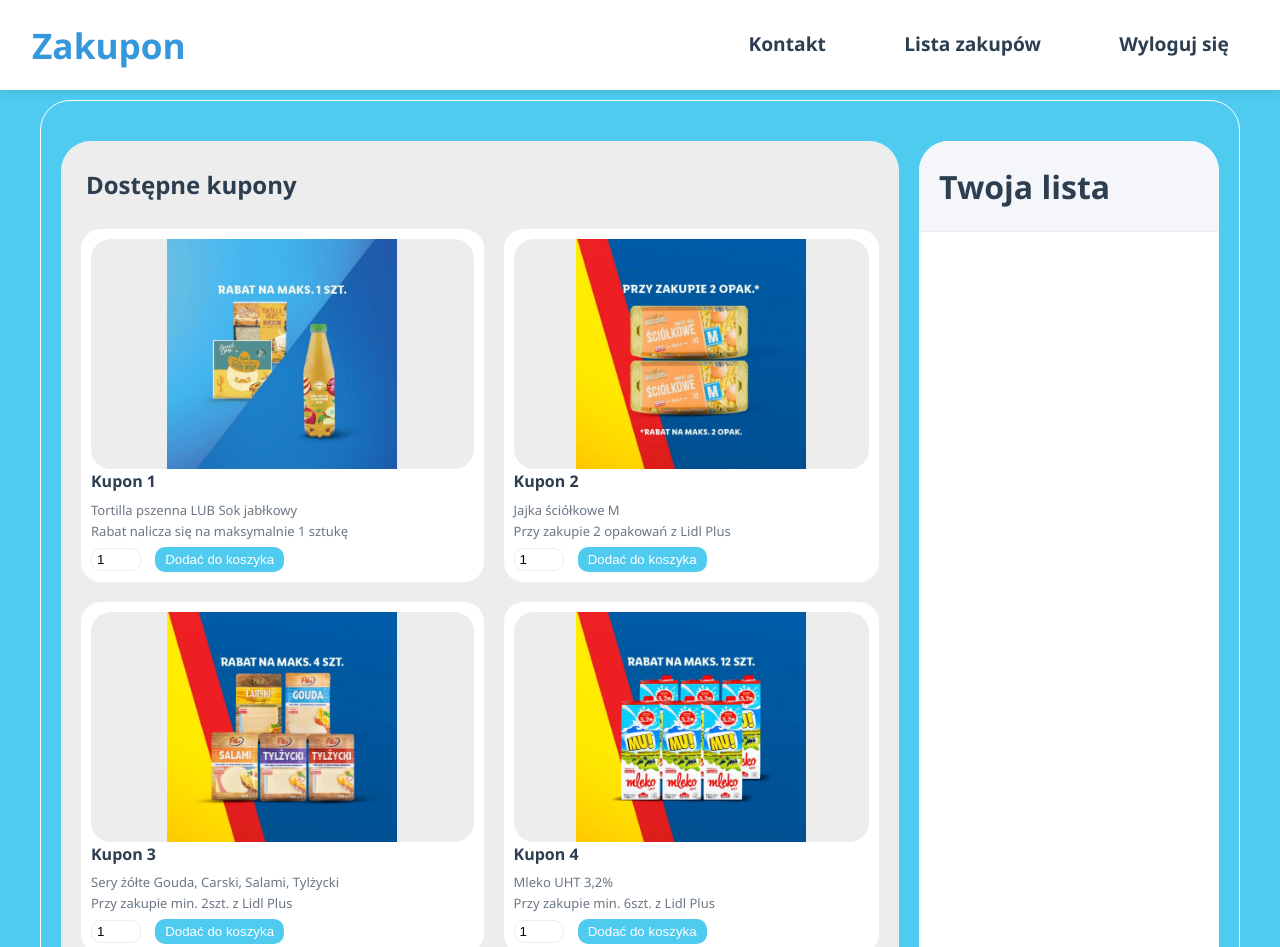
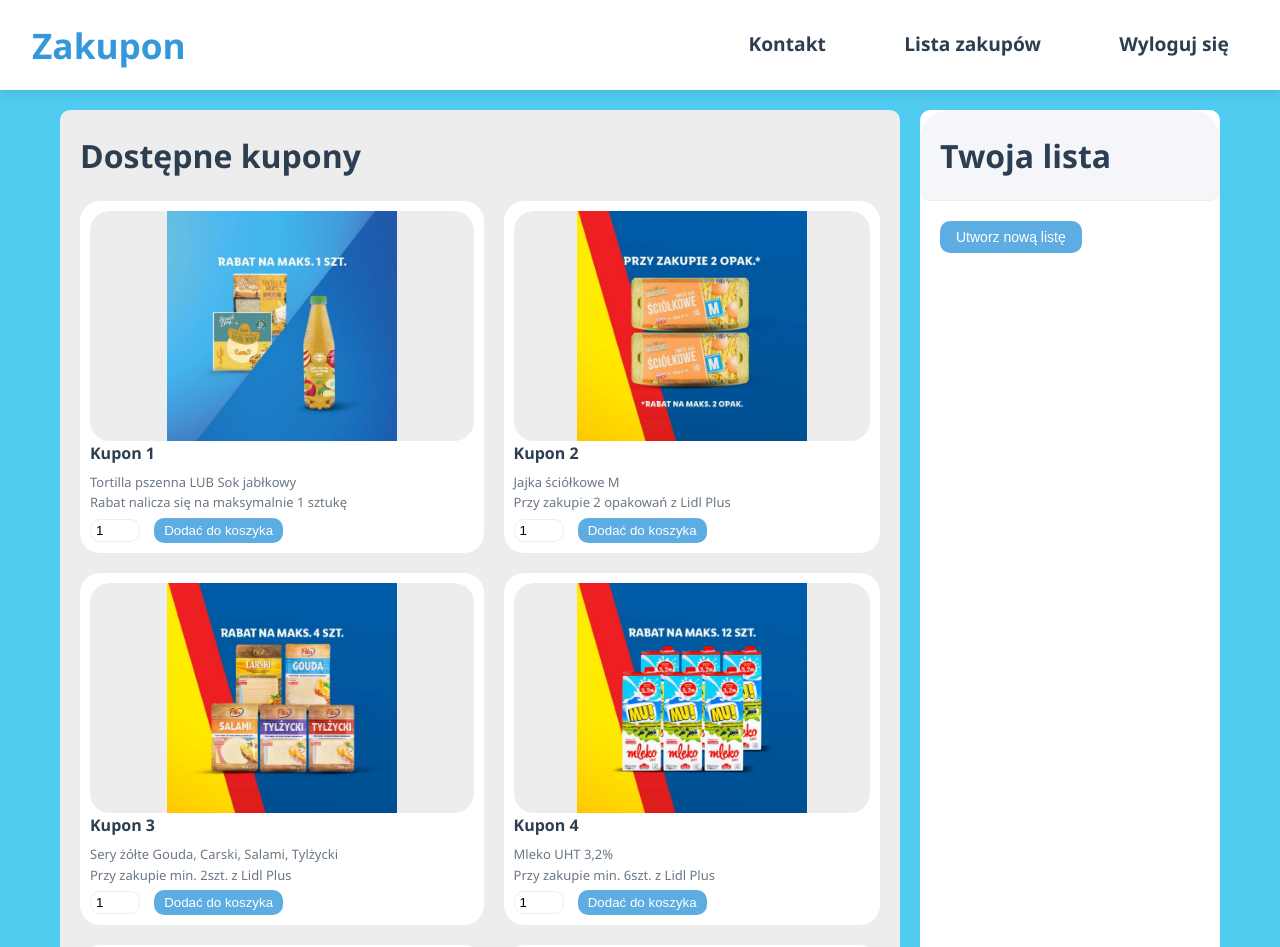
Before and after one commit to Sen1ch66/E-biznes, a plain HTML site: page kosz.html in a window 1280 px wide. Shown: the top 947 px of the page. Drawn offline with Linux system fonts and the light colour scheme.

Commit message:
Kosz button upd

```diff
--- a/kosz.html
+++ b/kosz.html
@@ -21,7 +21,9 @@
     <main>
         <div class="container">
             <div class="center">
-                <h2>Dostępne kupony</h2>
+                <div class="name">
+                    Dostępne kupony
+                </div>
                 <div class="list">
                     <div class="item" data-key="1">
                         <div class="img">
@@ -128,10 +130,17 @@
                 </div>
             </div>
             <div class="cart">
-                <div class="name">Twoja lista</div>
+                <div class="name">
+                    Twoja lista
+                </div>
+                <button id="clearCart" class="clear-btn">Utworz nową listę</button>
                 <div class="listCart">
                 </div>
+
             </div>
+        </div>
+        <div id="notification" class="notification">
+            Nowa lista została utworzona!
         </div>
     </main>
 
--- a/scripts/scripts_kosz.js
+++ b/scripts/scripts_kosz.js
@@ -32,3 +32,20 @@
         }
     })
 }
+
+document.getElementById('clearCart').addEventListener('click', function() {
+    if (confirm('Czy na pewno chcesz utworzyć nową listę? Wszystkie obecne elementy zostaną usunięte.')) {
+        const cartContainer = document.querySelector('.listCart');
+
+        while (cartContainer.firstChild) {
+            cartContainer.removeChild(cartContainer.firstChild);
+        }
+
+        const notification = document.getElementById('notification');
+        notification.style.display = 'block';
+
+        setTimeout(function() {
+            notification.style.display = 'none';
+        }, 2000);
+    }
+});
--- a/styles/styles_kosz.css
+++ b/styles/styles_kosz.css
@@ -88,9 +88,8 @@
 
 .container {
     width: 1200px;
-    border: 1px solid var(--white);
     max-width: 100%;
-    margin: 50px auto 0;
+    margin: 20px auto 0;
     display: grid;
     grid-template-areas:
         "menu menu"
@@ -99,20 +98,20 @@
     grid-template-rows: auto 1fr;
     gap: 20px;
     padding: 20px;
-    border-radius: 30px;
+    border-radius: 10px;
 }
 
 .container .center {
     grid-area: center;
     background-color: var(--light);
 
-    border-radius: 30px;
+    border-radius: 10px;
 }
 
 .container .cart {
     grid-area: cart;
     background-color: var(--white);
-    border-radius: 30px;
+    border-radius: 10px;
 }
 
 .add:hover {
@@ -125,8 +124,15 @@
   transform: translateY(4px);
 }
 
-.center h2{
-    padding:25px;
+.center .name{
+    padding:20px;
+    padding-bottom: 70px;
+    background-color: var(--light);
+    border-radius: 30px 30px 0px 0px;
+    height:40px;
+    font-weight: bold;
+    font-size: xx-large;
+    border-bottom:1px solid var(--light);
 }
 
 .center .list{
@@ -178,15 +184,21 @@
 }
 
 .item .content .add{
+    cursor: pointer;
     margin-top:5px;
-    background-color: var(--blue);
+    background-color: var(--primary-light);
     color:var(--white);
     padding:5px 10px;
     border:none;
     border-radius: 10px;
 }
 
+.item .content .add:hover{
+    background-color: var(--primary-color);
+}
+
 .item .content .remove{
+    cursor: pointer;
     padding:5px;
     border:none;
     margin-top:5px;
@@ -203,7 +215,7 @@
     padding:20px;
     padding-bottom: 70px;
     background-color: var(--light-gray);
-    border-radius: 30px 30px 0px 0px;
+    border-radius: 30px 30px 10px 10px;
     height:40px;
     font-weight: bold;
     font-size: xx-large;
@@ -222,3 +234,31 @@
 .cart .remove{
     display: inline-block!important;
 }
+
+.clear-btn {
+    display: block;
+    margin: 20px 20px 10px 20px;
+    padding: 8px 16px;
+    background-color: var(--primary-light);
+    color: white;
+    border: none;
+    border-radius: 10px;
+    cursor: pointer;
+    font-size: 14px;
+}
+
+.clear-btn:hover {
+    background-color: var(--primary-color);
+}
+
+.notification {
+    position: fixed;
+    top: 17px;
+    left: 200px;
+    padding: 15px 25px;
+    background-color: var(--primary-light);
+    color: white;
+    border-radius: 10px;
+    display: none;
+    z-index: 1000;
+}
```
